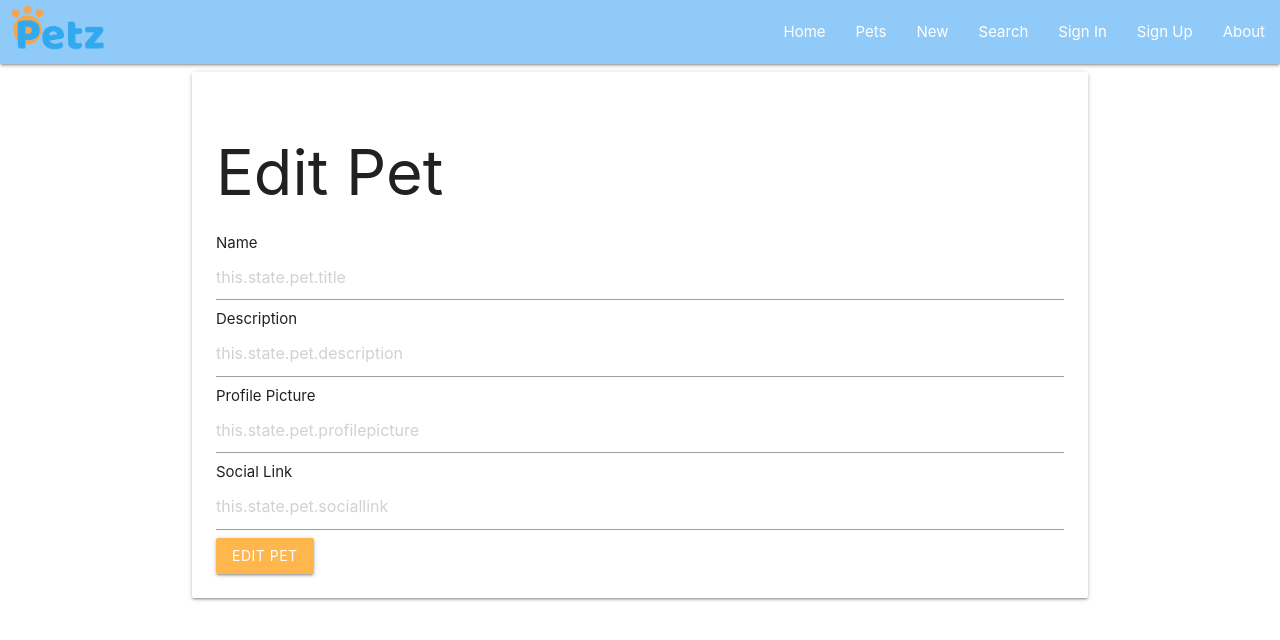
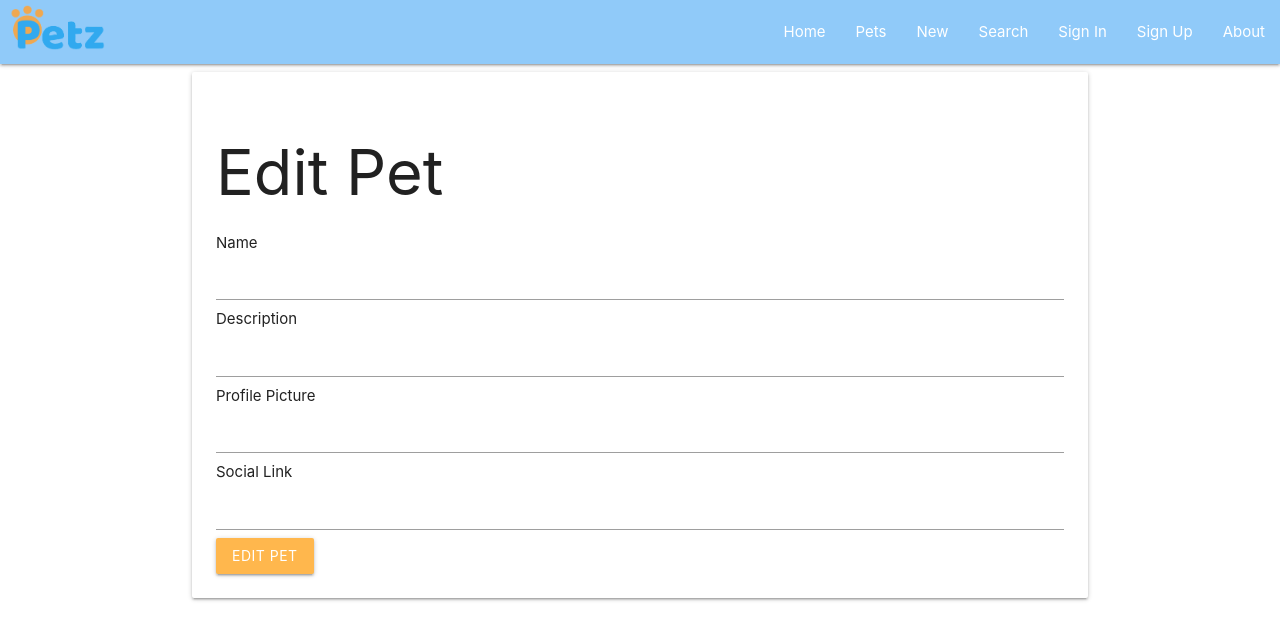
Before and after one commit to konjoinfinity/project3frontend, a React (Create React App) app in the folder petz/: page /pets/1/edit in a window 1280 px wide. Shown: the top 640 px of the page. Built offline with nearby package versions, Linux system fonts and the light colour scheme; no server answers.

Commit message:
added edit method and tested, it is functional

```diff
--- a/petz/src/App.js
+++ b/petz/src/App.js
@@ -67,7 +67,13 @@ class App extends Component {
             <Route
               path="/pets/:id/edit"
               exact
-              render={props => <Edit {...props} pets={this.state.pets} />}
+              render={props => (
+                <Edit
+                  {...props}
+                  pets={this.state.pets}
+                  getPets={this.getPets}
+                />
+              )}
             />
             <Route
               path="/signin"
--- a/petz/src/Edit.js
+++ b/petz/src/Edit.js
@@ -1,9 +1,53 @@
 import React, { Component } from "react";
+import axios from "axios";
 
 class Edit extends Component {
+  constructor(props) {
+    super(props);
+    this.state = {
+      name: null,
+      description: null,
+      profilepicture: null,
+      sociallink: null
+    };
+
+    this.handleInputChange = this.handleInputChange.bind(this);
+    this.handleSubmit = this.handleSubmit.bind(this);
+  }
+  componentDidMount() {
+    axios
+      .get(`http://localhost:3001/api/pets/${this.props.match.params.id}`)
+      .then(res => {
+        this.setState({ ...res.data });
+      });
+  }
+
+  handleInputChange(event) {
+    const target = event.target;
+    const value = target.value;
+    const name = target.name;
+
+    this.setState({
+      [name]: value
+    });
+  }
+
   handleSubmit(event) {
     event.preventDefault();
-    console.log("Edit PETZ!!!");
+    const data = this.state;
+    fetch(`http://localhost:3001/api/pets/${this.props.match.params.id}`, {
+      method: "PUT",
+      headers: {
+        "Content-type": "application/json"
+      },
+      body: JSON.stringify(data)
+    })
+      .then(response => response.json())
+      .then(result => {
+        this.props.history.push(`/pets/${this.props.match.params.id}`);
+        console.log(result);
+      })
+      .finally(() => this.props.getPets());
   }
 
   render() {
@@ -20,8 +64,8 @@ class Edit extends Component {
                     id="name"
                     name="name"
                     type="text"
-                    placeholder="this.state.pet.title"
-                    //   onChange="this.handleInputChange"
+                    defaultValue={this.state && this.state.name}
+                    onChange={this.handleInputChange}
                   />
                 </p>
                 <p>Description </p>
@@ -30,8 +74,8 @@ class Edit extends Component {
                     id="description"
                     name="description"
                     type="text"
-                    placeholder="this.state.pet.description"
-                    //   onChange="this.handleInputChange"
+                    defaultValue={this.state && this.state.description}
+                    onChange={this.handleInputChange}
                   />
                 </p>
                 <p>Profile Picture </p>
@@ -40,8 +84,8 @@ class Edit extends Component {
                     id="profilepicture"
                     name="profilepicture"
                     type="text"
-                    placeholder="this.state.pet.profilepicture"
-                    //   onChange="this.handleInputChange"
+                    defaultValue={this.state && this.state.profilepicture}
+                    onChange={this.handleInputChange}
                   />
                 </p>
                 <p>Social Link </p>
@@ -50,8 +94,8 @@ class Edit extends Component {
                     id="sociallink"
                     name="sociallink"
                     type="text"
-                    placeholder="this.state.pet.sociallink"
-                    //   onChange="this.handleInputChange"
+                    defaultValue={this.state && this.state.sociallink}
+                    onChange={this.handleInputChange}
                   />
                 </p>
                 <p>
--- a/petz/src/New.js
+++ b/petz/src/New.js
@@ -68,7 +68,7 @@ class New extends Component {
                     onChange={this.handleInputChange}
                   />
                 </p>
-                <p>Species - Cat or Dog? </p>
+                <p>Species</p>
                 <div>
                   <p>
                     <select
@@ -77,6 +77,7 @@ class New extends Component {
                       name="species"
                       onChange={this.handleInputChange}
                     >
+                      <option defaultValue="">Cat or Dog?</option>
                       <option value="Cat">Cat</option>
                       <option value="Dog">Dog</option>
                     </select>
--- a/petz/src/Pet.js
+++ b/petz/src/Pet.js
@@ -95,11 +95,9 @@ class Pet extends Component {
                 <Link to={"/pets/" + this.props.match.params.id + "/edit"}>
                   <button className="btn blue lighten-2">Edit Pet</button>
                 </Link>
-                <p>
-                  <form onSubmit={this.deletePet}>
-                    <button className="btn red accent-3">Delete</button>
-                  </form>
-                </p>
+                <button className="btn red accent-3" onClick={this.deletePet}>
+                  Delete
+                </button>
               </div>
             </div>
           </div>
```
